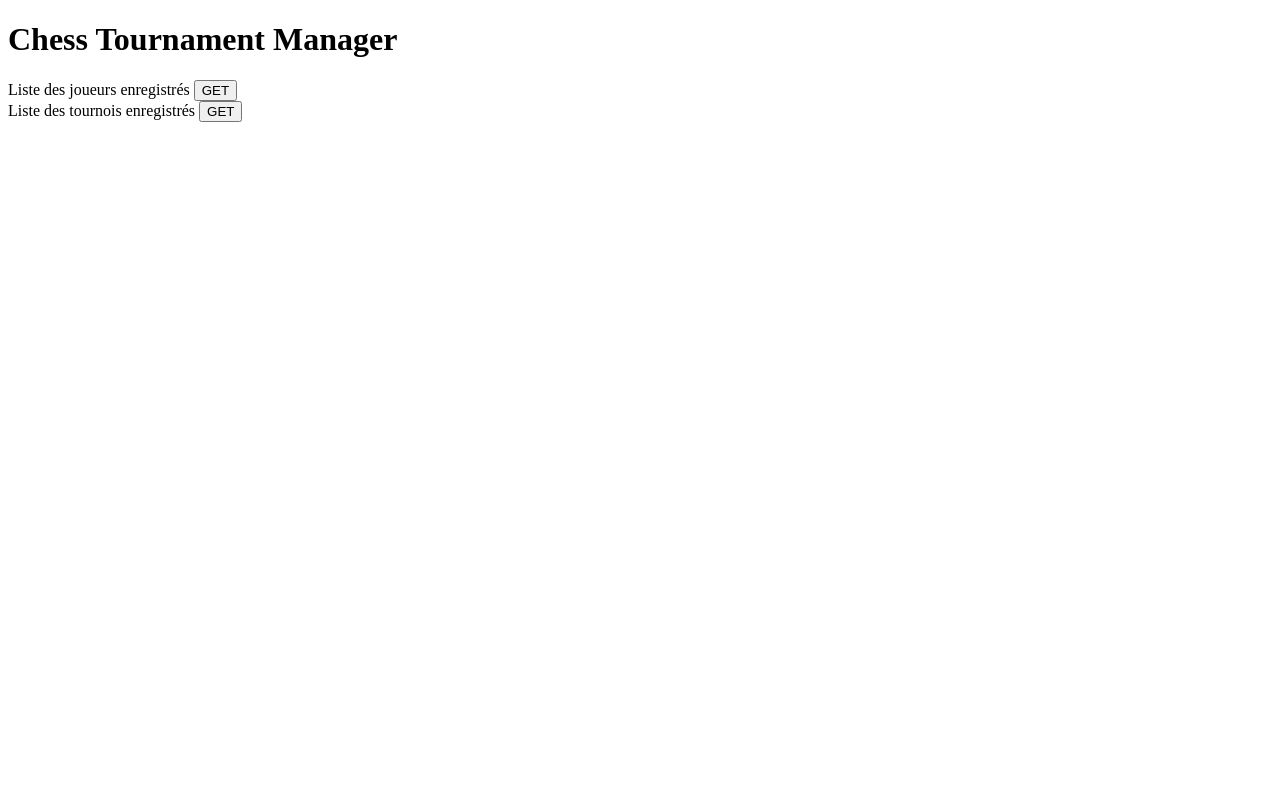
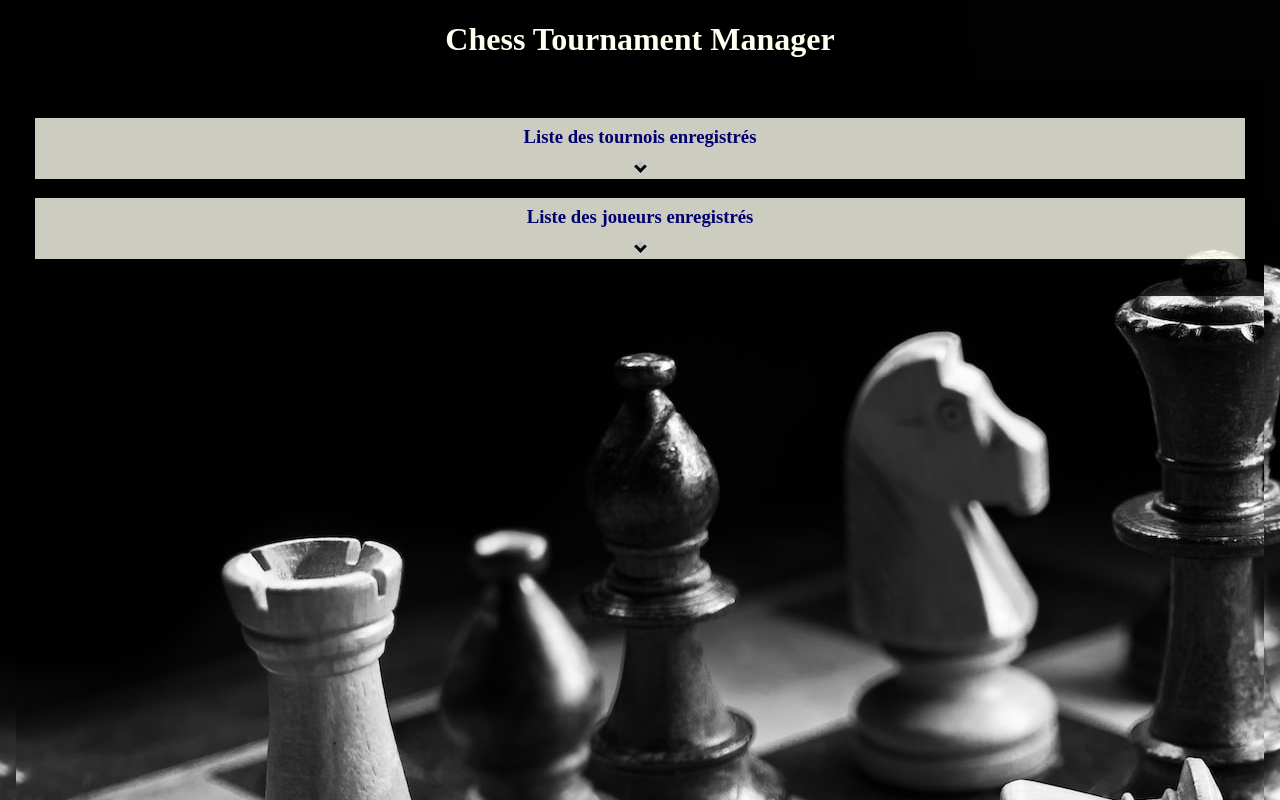
Before and after one commit to AxAks/chess_tournament_manager, an Angular app in the folder chess_tournament_manager/: page / in a window 1280 px wide. Shown: the top 800 px of the page. Built offline with nearby package versions, Linux system fonts and the light colour scheme.

Commit message:
some CSS for fun

```diff
--- a/chess_tournament_manager/src/app/app.component.css
+++ b/chess_tournament_manager/src/app/app.component.css
@@ -1,3 +1,4 @@
-.container {
-  align-items: center;
+body {
+  color: ivory;
+  height: 1600px;
 }
--- a/chess_tournament_manager/src/app/app.component.html
+++ b/chess_tournament_manager/src/app/app.component.html
@@ -1,7 +1,7 @@
-<div class="container">
+<body class="container">
   <header>
     <h1>{{ title }}</h1>
   </header>
   <app-home></app-home>
   <router-outlet></router-outlet>
-</div>
+</body>
--- a/chess_tournament_manager/src/app/home/home.component.css
+++ b/chess_tournament_manager/src/app/home/home.component.css
@@ -1,10 +1,7 @@
-.container {
-  align-items: center;
+div{
+  background-color: black;
+  opacity: 0.80;
+  color: ivory;
+  padding: 1.2rem;
+
 }
-
-table {
-  align-items: center;
-
-  flex: fit-content;
-  text-align: center;
-}
--- a/chess_tournament_manager/src/app/home/home.component.html
+++ b/chess_tournament_manager/src/app/home/home.component.html
@@ -1,4 +1,4 @@
 <div>
+  <app-tournaments-list></app-tournaments-list>
   <app-players-list></app-players-list>
-  <app-tournaments-list></app-tournaments-list>
 </div>
--- a/chess_tournament_manager/src/app/home/players-list/players-list.component.css
+++ b/chess_tournament_manager/src/app/home/players-list/players-list.component.css
@@ -0,0 +1,7 @@
+h3 {
+  display: flex;
+  flex-direction: column;
+  background-color: ivory;
+  color: darkblue;
+  padding: 0.5rem
+}
--- a/chess_tournament_manager/src/app/home/players-list/players-list.component.html
+++ b/chess_tournament_manager/src/app/home/players-list/players-list.component.html
@@ -1,6 +1,10 @@
-<div>Liste des joueurs enregistrés
-  <span><button (click)="fetchPlayersList()">GET</button></span>
-  <div *ngIf="playersListResults">
+<h3>
+   <span>Liste des joueurs enregistrés </span>
+  <span>
+    <button class="arrow down" (click)="fetchPlayersList()"></button>
+  </span>
+</h3>
+<div class="flex" *ngIf="playersListResults">
   <table>
     <thead>
     <tr>
@@ -22,4 +26,3 @@
     </tbody>
   </table>
 </div>
-</div>
--- a/chess_tournament_manager/src/app/home/tournaments-list/tournaments-list.component.css
+++ b/chess_tournament_manager/src/app/home/tournaments-list/tournaments-list.component.css
@@ -0,0 +1,7 @@
+h3 {
+  display: flex;
+  flex-direction: column;
+  background-color: ivory;
+  color: darkblue;
+  padding: 0.5rem
+}
--- a/chess_tournament_manager/src/app/home/tournaments-list/tournaments-list.component.html
+++ b/chess_tournament_manager/src/app/home/tournaments-list/tournaments-list.component.html
@@ -1,6 +1,10 @@
-<div>Liste des tournois enregistrés
-  <span><button (click)="fetchTournamentsList()">GET</button></span>
-  <div *ngIf="tournamentsListResults">
+<h3>
+  Liste des tournois enregistrés
+  <span>
+    <button class="arrow down" (click)="fetchTournamentsList()"></button>
+  </span>
+</h3>
+<div class="flex" *ngIf="tournamentsListResults">
   <table>
     <thead>
     <tr>
@@ -24,4 +28,3 @@
     </tbody>
   </table>
 </div>
-</div>
--- a/chess_tournament_manager/src/styles.css
+++ b/chess_tournament_manager/src/styles.css
@@ -1 +1,56 @@
 /* You can add global styles to this file, and also import other style files */
+
+body {
+  background-image: url('assets/chess.jpg');
+  background-size: cover;
+}
+.container {
+  text-align: center;
+}
+
+.flex {
+  display: flex;
+  align-items: baseline;
+}
+
+button {
+
+
+}
+
+.arrow {
+  border: solid black;
+  border-width: 0 3px 3px 0;
+  display: inline-block;
+  color: greenyellow;
+  padding: 3px;
+}
+
+.right {
+  transform: rotate(-45deg);
+  -webkit-transform: rotate(-45deg);
+}
+
+.left {
+  transform: rotate(135deg);
+  -webkit-transform: rotate(135deg);
+}
+
+.up {
+  transform: rotate(-135deg);
+  -webkit-transform: rotate(-135deg);
+}
+
+.down {
+  transform: rotate(45deg);
+  -webkit-transform: rotate(45deg);
+}
+
+table {
+
+  flex: max-content;
+  align-items: center;
+
+  flex: fit-content;
+  text-align: center;
+}
```
Also changed, not shown: chess_tournament_manager/src/assets/chess.jpg (added). Lines whose indentation alone changed are shown as unchanged.
